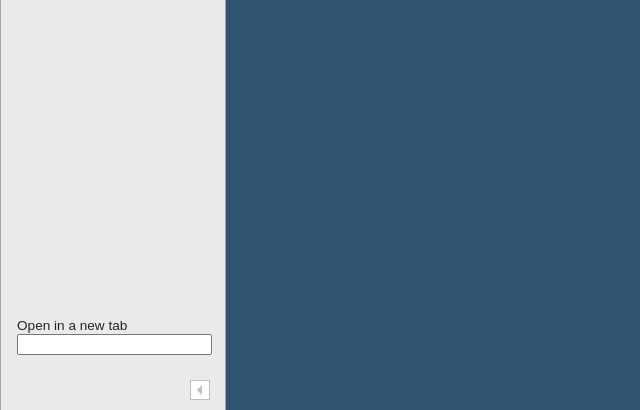
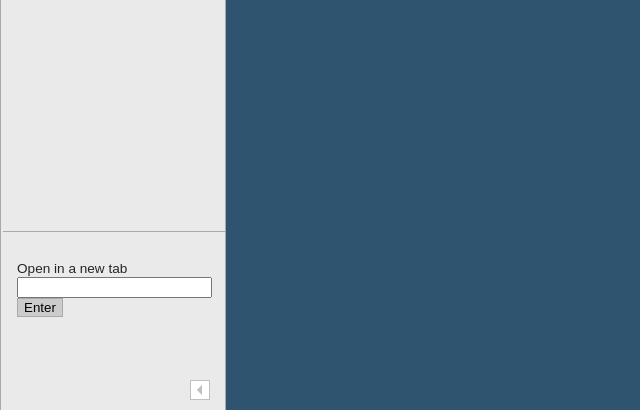
Before and after one commit to teali/quickpad, a Django app: template quickpad/templates/quickpad/index.html in a window 1280 px wide. Shown: the part 508-918 px from the top of the page, without its empty margins (0-640 px from the left). Run offline with Django 3.2, Linux system fonts and the light colour scheme; the template is opened without the code that fills it, so the values that code supplies are empty; data comes from the database, SQL or seed files in the repository; both versions use the stored data as it was after the commit; parts of the project's set-up code (start-up, migrations or seed data) failed here and were passed over; some libraries are stand-ins or nearby versions.

Commit message:
sidebar. Please add a folder.png and file.png

```diff
--- a/quickpad/static/quickpad/sidebar.css
+++ b/quickpad/static/quickpad/sidebar.css
@@ -27,13 +27,25 @@
 }
 .file{
 	position:relative;
-	margin: 0 0 0 1em;
+	margin: 0 0 0 1.5em;
 
 }
 div.settings>div>p{
 	font-size:0.85em;
 	display:inline;
 	color:#252525;
+}
+.settings{
+
+}
+
+.unselectable{
+	 -khtml-user-select: none;
+	 -moz-user-select: none;
+	 -ms-user-select: none;
+	  user-select: none;
+	 -webkit-touch-callout: none;
+	 -webkit-user-select: none;
 }
 
 select{
@@ -95,8 +107,6 @@ div.url_tab>p{
 }
 
 .urltab{
-	position:absolute;
-	bottom:7em;
 
 }
 .recents{
@@ -108,5 +118,28 @@ div.url_tab>p{
 	border-top-style:solid;
 	border-top-width:1px;
 	border-top-color:#A9A9A9;
+	border-bottom-style:solid;
+	border-bottom-width:1px;
+	border-bottom-color:#A9A9A9;
 	cursor:pointer;
+	height:58%;
+
 }
+.thumb{
+	float:left;
+	margin-left:10px;
+	margin-right:5px;
+}
+.side_header{
+	display:none;
+}
+#submit {
+    background-color: #ccc;
+    border-style:solid;
+	border-width:1px;
+	border-color:#A9A9A9;
+    font-family:"Century Gothic", CenturyGothic,sans-serif;
+    text-decoration: none;
+    cursor: pointer;
+
+}
--- a/quickpad/static/quickpad/sidebar.js
+++ b/quickpad/static/quickpad/sidebar.js
@@ -8,13 +8,12 @@ $(function(){
 
     $(".collapse").on('click',function(e){
 		$(this).css("display","none");
-		$(".sidebar").animate({left:"-11em"},"fast","linear",function(){
-			$(".settings").fadeOut().css("display","none");
-			$(".recents").fadeOut().css("display","none");
-			$(".urltab").fadeOut().css("display","none");
-			$(".expand").css("display","block");
-    		$(".shortcuts").fadeIn().css("display","block");
-		}).toggleClass("collapsed").toggleClass("expanded");
+		$(".settings").fadeOut().css("display","none");
+		$(".recents").fadeOut().css("display","none");
+		$(".urltab").fadeOut().css("display","none");
+		$(".expand").css("display","block");
+    	$(".shortcuts").fadeIn().css("display","block");
+		$(".sidebar").animate({left:"-11em"},"fast","linear",function(){}).toggleClass("collapsed").toggleClass("expanded");
 
 		var leftmove = "-=" + contentleft;
 		var acewidth = "+=" + widthdiff
--- a/quickpad/static/quickpad/sidebarFS.js
+++ b/quickpad/static/quickpad/sidebarFS.js
@@ -1,7 +1,7 @@
 $(function(){
 
-	var input = "{website.html,file,0,closed} {file.py,file,0,closed}";
-	load("{Recent,folder,0,closed}",".container");
+
+	load("{Recent Files,folder,0,closed}",".container");
 
 
 	$(".container").on('click','.folder',function(e){
@@ -30,7 +30,7 @@ $(function(){
 
 	function parse(input){
 		var arr=[];
-		var data = input.split(" ");
+		var data = input.split(";");
 
 		for (var i = 0; i<data.length; i++){
 			var tmp = data[i].split(",");
@@ -44,6 +44,9 @@ $(function(){
 
 		var arr=parse(input);
 		for (var i = 0 ; i <arr.length ; i ++){
+			if (arr[i].type != "folder"){
+				$(parentId).append('<input type="image" class= "thumb" src="/static/quickpad/file.png">');
+			}
 			$(parentId).append('<div class=  '+ arr[i].type+ ' >'+
 										arr[i].name+'</div>');
 		}
@@ -52,5 +55,5 @@ $(function(){
 	}
 
 	function getData(id){
-		return "{website.html,file,0,closed} {file.py,file,0,closed}";
+		return "{website.html,file,0,closed};{file.py,file,0,closed}";
 	}
--- a/quickpad/static/quickpad/style.css
+++ b/quickpad/static/quickpad/style.css
@@ -170,3 +170,6 @@ select:focus{
 	margin-right:0.5em;
 	float:right;
 }
+.side_header{
+	display:none;
+}
--- a/quickpad/templates/quickpad/index.html
+++ b/quickpad/templates/quickpad/index.html
@@ -45,54 +45,66 @@
 
 		</div>
 
-		<div class="sidebar expanded">
-			<div class="shortcuts">
+		<div class="sidebar expanded unselectable">
+
+<!-- 			<div class="shortcuts unselectable">
 				<input type="image" src="{{ STATIC_URL }}quickpad/open.png" >
 				<input type="image" src="{{ STATIC_URL }}quickpad/theme.png" >
 				<input type="image" src="{{ STATIC_URL }}quickpad/upload.png" >
-			</div>
+			</div> -->
+
 			<input type="image" class= "collapse" src="{{ STATIC_URL }}quickpad/collapse.png">
 			<input type="image" class= "expand" src ="{{ STATIC_URL }}quickpad/expand.png">
 
-			<div class="settings">
-				<div class= "theme">
+
+
+			<div class="settings unselectable">
+				<div class="side_header">Settings</div>
+				<div class= "theme unselectable">
 					<p>Theme</p><br>
 					<select>
-						<option value="volvo">Alpha</option>
-						<option value="saab">Beta</option>
-						<option value="mercedes">Zenburn</option>
-						<option value="audi">TonySucks</option>
+						<option value="Alpha">Alpha</option>
+						<option value="Beta">Beta</option>
+						<option value="Zenburn">Zenburn</option>
+						<option value="TonySucks">TonySucks</option>
 					</select>
 				</div>
 
-				<div class= "size">
+				<div class= "size unselectable">
 					<p>Size</p><br>
 					<select>
-						<option value="volvo">8</option>
-						<option value="saab">10</option>
-						<option value="mercedes">12</option>
-						<option value="audi">14</option>
+						<option value="8">8</option>
+						<option value="10">10</option>
+						<option value="12">12</option>
+						<option value="14">14</option>
 					</select>
 				</div>
 
-				<div class= "font">
+				<div class= "font unselectable">
 					<p>Font</p><br>
 					<select>
-						<option value="volvo">Consolas</option>
-						<option value="saab">Times New Roman</option>
-						<option value="mercedes">Calibri</option>
-						<option value="audi">Comic Sans</option>
+						<option value="Consolas">Consolas</option>
+						<option value="Times New ROman">Times New Roman</option>
+						<option value="Calibri">Calibri</option>
+						<option value="Comic Sans">Comic Sans</option>
 					</select>
 				</div>
 
 			</div>
 
 
-			<div class="recents"><div class="container"></div></div>
+			<div class="recents unselectable">
+				<div class="side_header">Recent Files</div>
+				<div class="container unselectable"><input type="image" class="thumb" src="{{ STATIC_URL }}quickpad/folder.png" ></div>
+			</div>
 
-			<div class="urltab">
+
+			<div class="urltab unselectable">
+				<div class="side_header">Open in New Tab</div>
 				<p style="font-size:0.85em; display:inline; color:#252525;">Open in a new tab</p><br>
-				<input type="text" name = "url" style="width:14em;">
+				<input type="text" name = "url" style="width:14em; ">
+				<input type="submit" name = "submit" id = "submit" value="Enter">
+
 			</div>
 
 
```
Also changed, not shown: db.sqlite3, 6 other files.
